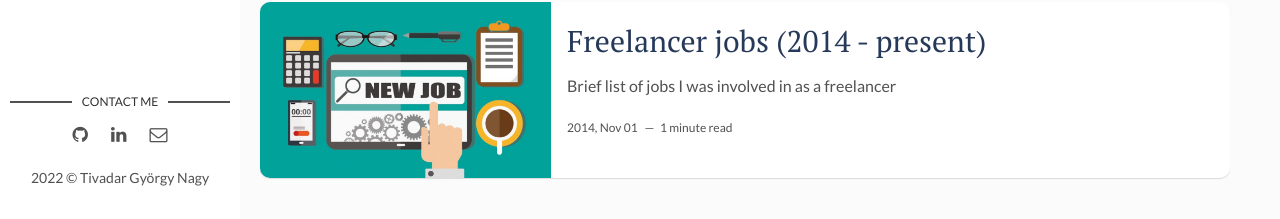
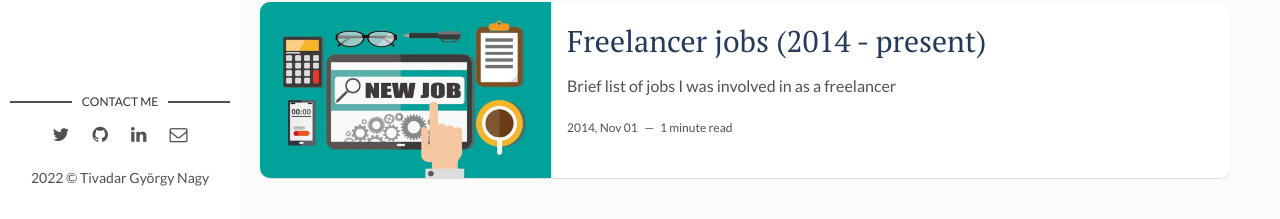
Before and after one commit to Benedicht/Benedicht.github.io, a Jekyll site: the page built from index.html, in a window 1280 px wide and 977 px high. Shown: the part 755-974 px from the top of the window. Built offline with Jekyll 4.4.1, drawn with Linux system fonts in a browser that asks for light colours; comment, search, counter and statistics services are not loaded.

Commit message:
fix for mastodon link

```diff
--- a/_layouts/main.html
+++ b/_layouts/main.html
@@ -18,8 +18,8 @@ layout: default
     <section class="contact">
      <h3 class="contact-title">Contact me</h3>
       <ul>
-		{% if site.mastodon %}
-			<li><a rel="me" href="{{ site.mastodon }}" target="_blank"><i class="fa fa-twitter" aria-hidden="true"></i></a></li>
+		{% if site.social-mastodon %}
+			<li><a rel="me" href="{{ site.social-mastodon }}" target="_blank"><i class="fa fa-twitter" aria-hidden="true"></i></a></li>
 		{% endif %}
         {% if site.social-twitter %}
           <li><a href="https://twitter.com/{{ site.social-twitter }}" target="_blank"><i class="fa fa-twitter" aria-hidden="true"></i></a></li>
```
